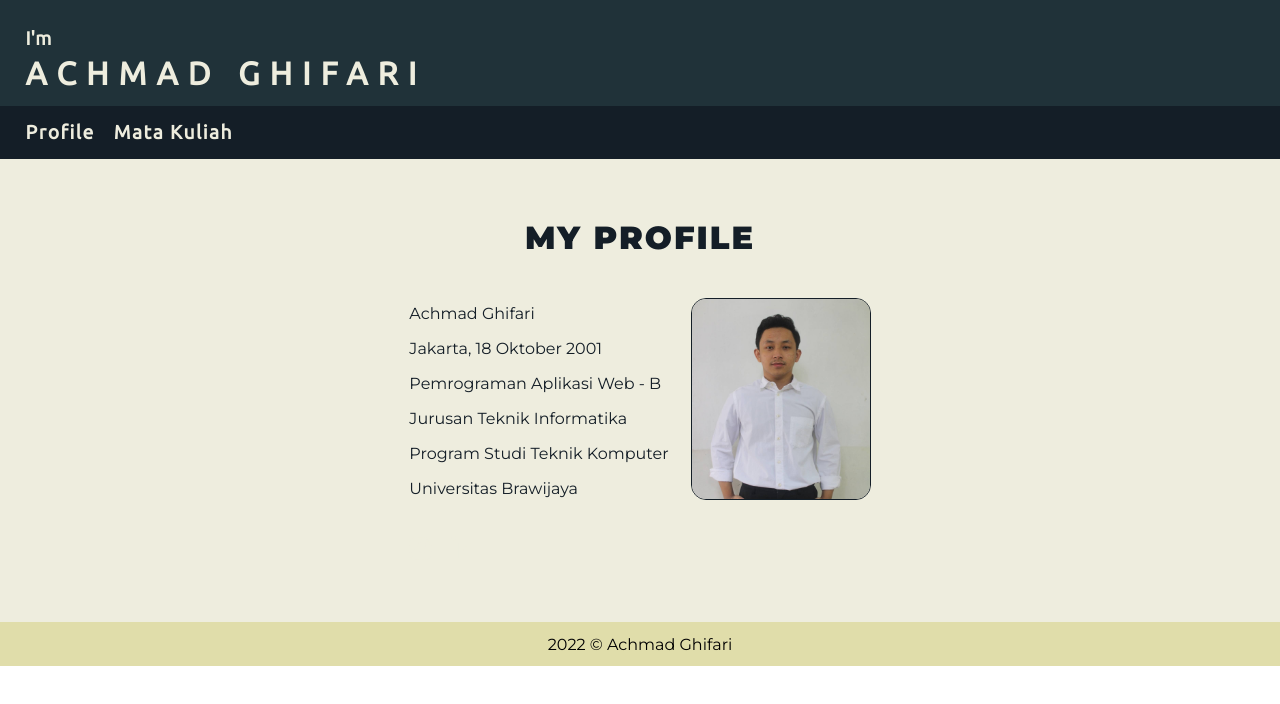
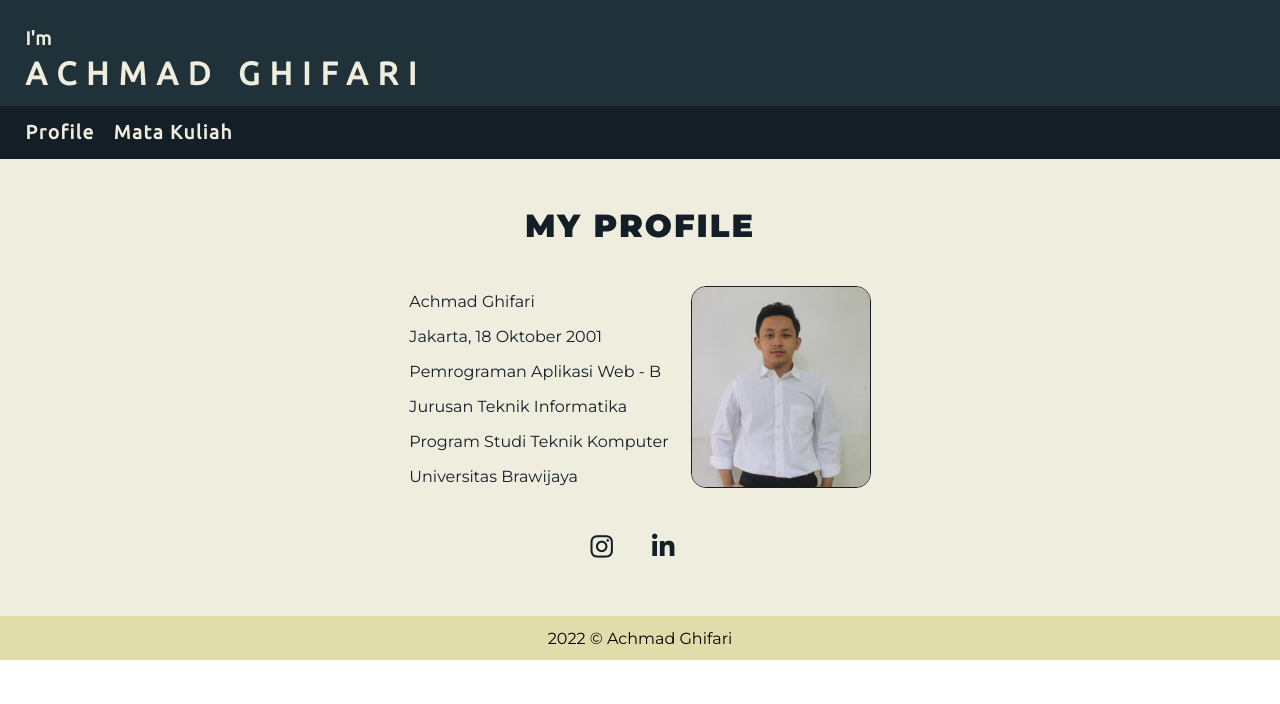
Before and after one commit to aghifari/T1-PAW, a plain HTML site: page index.html in a window 1280 px wide. Drawn offline with Linux system fonts and the light colour scheme.

Commit message:
Update style.css

```diff
--- a/css/style.css
+++ b/css/style.css
@@ -28,6 +28,15 @@ a:hover{
   text-decoration: underline;
 }
 
+i {
+  color: #141E27;
+  margin: 10px;
+}
+
+i:hover{
+  color: #E0DDAA;
+}
+
 /* div */
 #banner {
   background-color: #203239;
@@ -43,7 +52,7 @@ a:hover{
 
 #content {
   background-color: #EEEDDE;
-  padding: 3%;
+  padding: 2%;
 }
 
 #footer {
@@ -88,3 +97,7 @@ a:hover{
   margin: 0;
   padding: 1% 0;
 }
+
+.logo-socmed {
+  text-align: center;
+}
```
